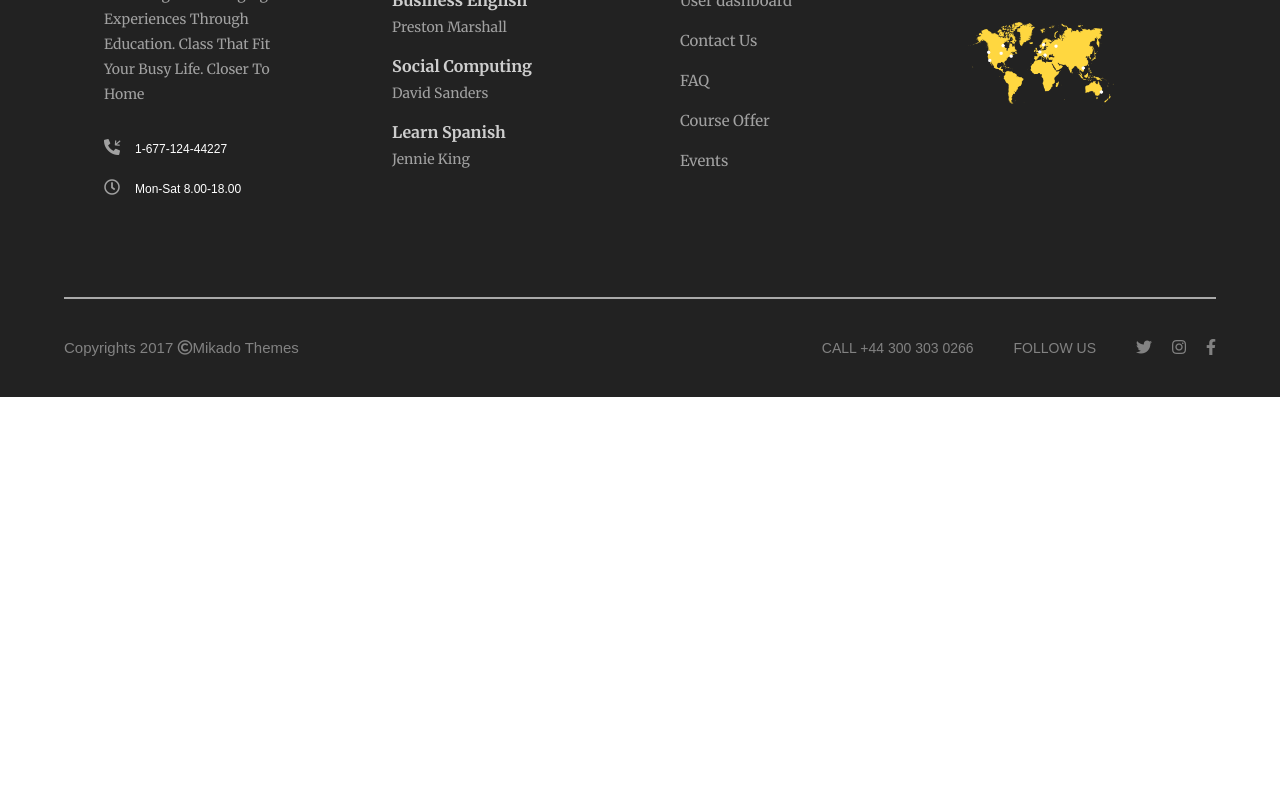
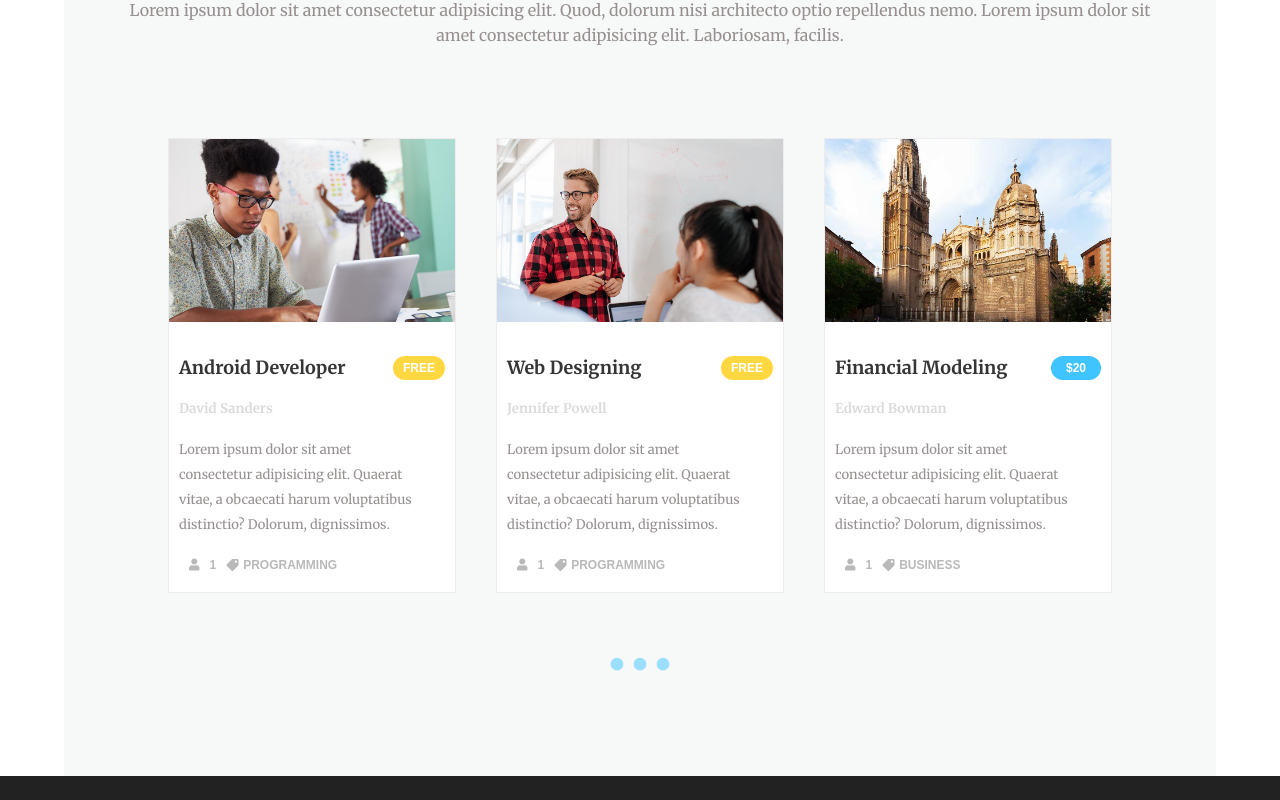
Before and after one commit to BaccanoB/proj-html-vuejs, a Vue app: page / in a window 1280 px wide. Shown: the part 4460-5260 px from the top of the page. Before the commit the page ends 4857 px from the top, so only its background shows below. Built offline with nearby package versions, Linux system fonts and the light colour scheme; a web font is replaced by a local one.

Commit message:
terminata sezione  popular del main

```diff
--- a/src/components/Main.vue
+++ b/src/components/Main.vue
@@ -120,7 +120,60 @@
     <!-- /learning section -->
 
     <!-- popular section -->
-    <section id="popular_section"></section>
+    <section id="popular_section">
+        <h2>Popular Online Courses</h2>
+        <p>Lorem ipsum dolor sit amet consectetur adipisicing elit. Quod, dolorum nisi architecto optio repellendus nemo. Lorem ipsum dolor sit amet consectetur adipisicing elit. Laboriosam, facilis. </p>
+        <div id="slide_container">
+            <div>
+                <img src="../assets/img/course-5-f-img.jpg" alt="img">
+                <div class="slide_title">
+                    <h4>Android Developer</h4>
+                    <span class="free">Free</span>
+                </div>
+                <h5>David Sanders</h5>
+                <p>Lorem ipsum dolor sit amet consectetur adipisicing elit. Quaerat vitae, a obcaecati harum voluptatibus distinctio? Dolorum, dignissimos.</p>
+                <div>
+                    <i class="fas fa-user"></i>
+                    <span>1</span>
+                    <i class="fas fa-tag"></i>
+                    <span>Programming</span>
+                </div>
+            </div>
+            <div>
+                <img src="../assets/img/course-6-f-img.jpg" alt="img">
+                <div class="slide_title">
+                    <h4>Web Designing</h4>
+                    <span class="free">Free</span>
+                </div>
+                <h5>Jennifer Powell</h5>
+                <p>Lorem ipsum dolor sit amet consectetur adipisicing elit. Quaerat vitae, a obcaecati harum voluptatibus distinctio? Dolorum, dignissimos.</p>
+                <div>
+                    <i class="fas fa-user"></i>
+                    <span>1</span>
+                    <i class="fas fa-tag"></i>
+                    <span>Programming</span>
+                </div>
+            </div>
+            <div>
+                <img src="../assets/img/course-12-f-img.jpg" alt="img">
+                <div class="slide_title">
+                    <h4>Financial Modeling</h4>
+                    <span id="money">&#36;20</span>
+                </div>
+                <h5>Edward Bowman</h5>
+                <p>Lorem ipsum dolor sit amet consectetur adipisicing elit. Quaerat vitae, a obcaecati harum voluptatibus distinctio? Dolorum, dignissimos.</p>
+                <div>
+                    <i class="fas fa-user"></i>
+                    <span>1</span>
+                    <i class="fas fa-tag"></i>
+                    <span>Business</span>
+                </div>
+            </div>
+        </div>
+        <div id="dot_slide">
+            <i v-for="(dot,index) in 3" :key="index" class="fas fa-circle"></i>
+        </div>
+    </section>
     <!--/ popular section -->
 
     <!-- pricing section -->
@@ -399,5 +452,115 @@
             }
         }
     }
+    // popular
+    #popular_section {
+        width: 90%;
+        margin: 0 auto;
+        padding: 100px 0;
+        text-align: center;
+        background-color: #F7F9F8;
+
+        & > h2 {
+            font-size: 40px;
+            margin: 20px 0;
+            color: #303030;
+        }
+
+        & > p {
+            margin: 5px 50px 80px 50px;
+            line-height: 25px;
+            color: #989090;
+        }
+
+        #slide_container {
+            display: flex;
+            justify-content: center;
+
+            & > div {
+                text-align: left;
+                width: 25%;
+                padding-bottom: 10px;
+                margin: 10px 20px;
+                background-color: white;
+                border:1px solid #eeecec;
+
+                & > img {
+                    width: 100%;
+                }
+
+                .slide_title {
+                    display: flex;
+                    justify-content: space-between;
+                    align-items: center;
+                    padding-top: 30px;
+
+                    & > h4 {
+                        font-size: 18px;
+                        color: #353535;
+                    }
+
+                    .free {
+                        text-transform: uppercase;
+                        background-color: #ffd740;
+                        color: white;
+                        padding: 5px 10px;
+                        border-radius: 40px;
+                    }
+
+                    #money {
+                        text-transform: uppercase;
+                        background-color: #40C4FF;
+                        color: white;
+                        padding: 5px 15px;
+                        border-radius: 40px;
+                    }
+
+
+                }
+
+                & > h5 {
+                    padding: 10px;
+                    color: #DBDBDB;
+                }
+
+                & > p {
+                    line-height: 25px;
+                    font-size: 13px;
+                    padding: 10px 40px 10px 10px;
+                    color: #989090;
+                }
+
+                & > div {
+                    padding: 10px;
+                    color: #B9B9B9;
+                    font-size: 12px;
+                    font-weight: bolder;
+
+                    & > i {
+                        margin: 0 10px;
+                    }
+
+                    & > span {
+                        text-transform: uppercase;
+                        font-family: Arial, Helvetica, sans-serif;
+                    }
+
+                    .fa-tag {
+                        margin-right: 5px;
+                        transform: rotate(90deg);
+                    }
+                }
+            }
+        }
+
+        #dot_slide {
+            margin-top: 50px;
+            & > i {
+                margin: 5px;
+                font-size: 13px;
+                color: rgba(64, 196, 255, 0.5);
+            }
+        }
+    }
 
 </style>
```
